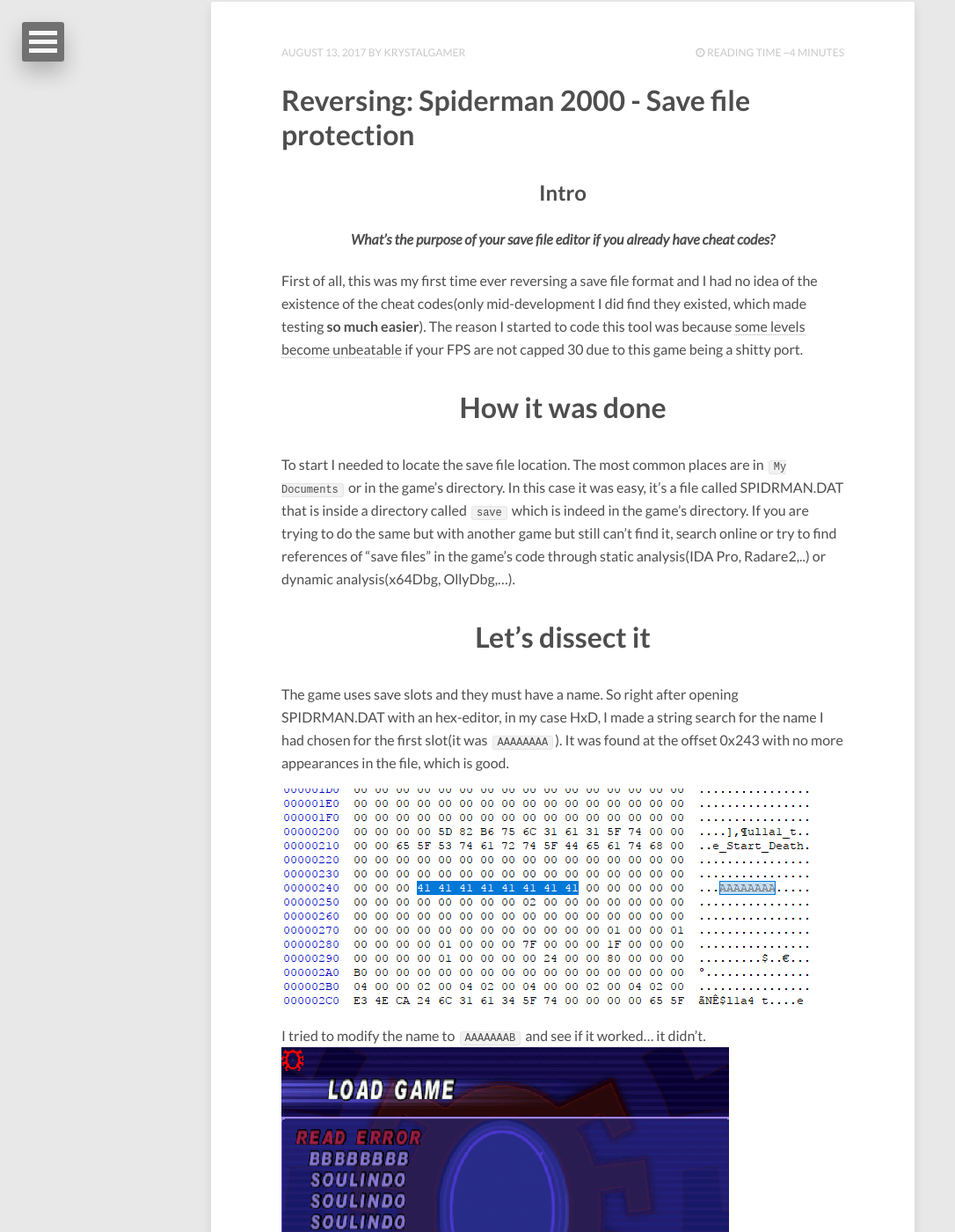
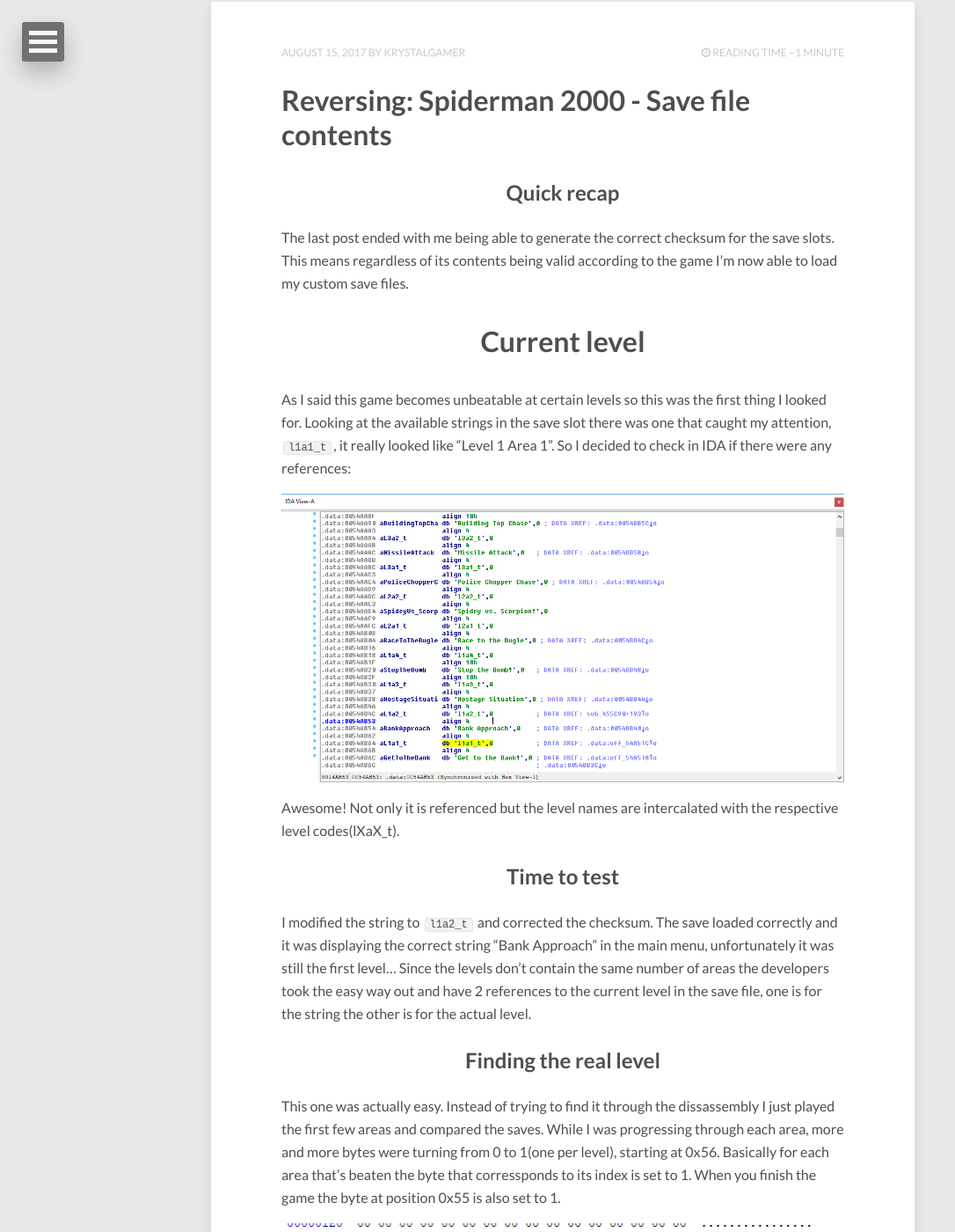
Before and after one commit to krystalgamer/krystalgamer.github.io, a Jekyll site: the page built from index.html, in a window 1280 px wide and 1400 px high, scrolled down 3248 px. Shown: the whole window at 88% size, without its empty margins (0-1086 px from the left). Built offline with Jekyll 4.4.1, drawn with Linux system fonts in a browser that asks for light colours; nearby versions of some CDN libraries; the list of posts is cut into pages by our own code; comment, search, counter and statistics services are not loaded; some of the changed text lies outside the part shown.

```diff
--- /dev/null
+++ b/_posts/2017-08-15-spidey-save-contents.md
@@ -0,0 +1,46 @@
+---
+layout: post
+title: "Reversing: Spiderman 2000 - Save file contents"
+description: "A look how the game progress is stored in the save slot"
+modified: 2017-08-15
+tags: [krystalgamer spiderman pc save saves contens skins progress]
+comments: true
+---
+
+## Quick recap
+{: .center}
+
+The last post ended with me being able to generate the correct checksum for the save slots. This means regardless of its contents being valid according to the game I'm now able to load my custom save files.
+
+# Current level
+{: .center}
+
+As I said this game becomes unbeatable at certain levels so this was the first thing I looked for. Looking at the available strings in the save slot there was one that caught my attention, `l1a1_t`, it really looked like "Level 1 Area 1". So I decided to check in IDA if there were any references:
+
+![String search in IDA]({{ site.github.url }}/images/spidey/level_strings.png)
+
+Awesome! Not only it is referenced but the level names are intercalated with the respective level codes(lXaX_t).
+
+## Time to test
+{: .center}
+
+I modified the string to `l1a2_t` and corrected the checksum. The save loaded correctly and it was displaying the correct string "Bank Approach" in the main menu, unfortunately it was still the first level... Since the levels don't contain the same number of areas the developers took the easy way out and have 2 references to the current level in the save file, one is for the string the other is for the actual level.
+
+## Finding the real level
+{: .center}
+
+This one was actually easy. Instead of trying to find it through the dissassembly I just played the first few areas and compared the saves. While I was progressing through each area, more and more bytes were turning from 0 to 1(one per level), starting at 0x56. Basically for each area that's beaten the byte that corressponds to its index is set to 1. When you finish the game the byte at position 0x55 is also set to 1.
+
+![Level array]({{ site.github.url }}/images/spidey/level_array.png)
+
+##### *Since we're at the start of the game all the bytes are set to 0*
+{: .center}
+
+# Costumes
+{: .center}
+
+## Current costume
+{: .center}
+
+
+It was at this moment that I found the existence of cheat codes. To find how they were stored I'd simply input the code save and check the differences
```
Also changed, not shown: _posts/2017-08-13-spidey-save.md (+0 -2 lines), _posts/2017-08-18-spidey-joel.md (+2 -0 lines).
